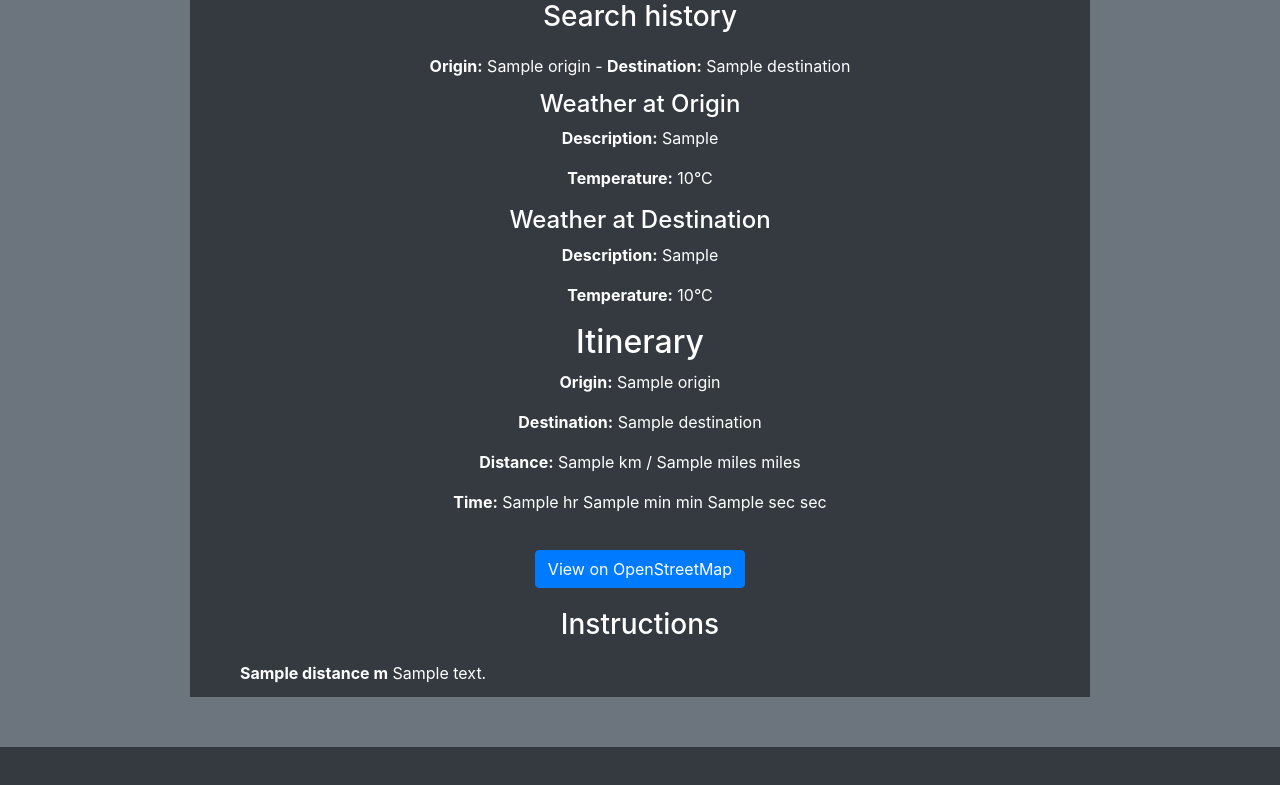
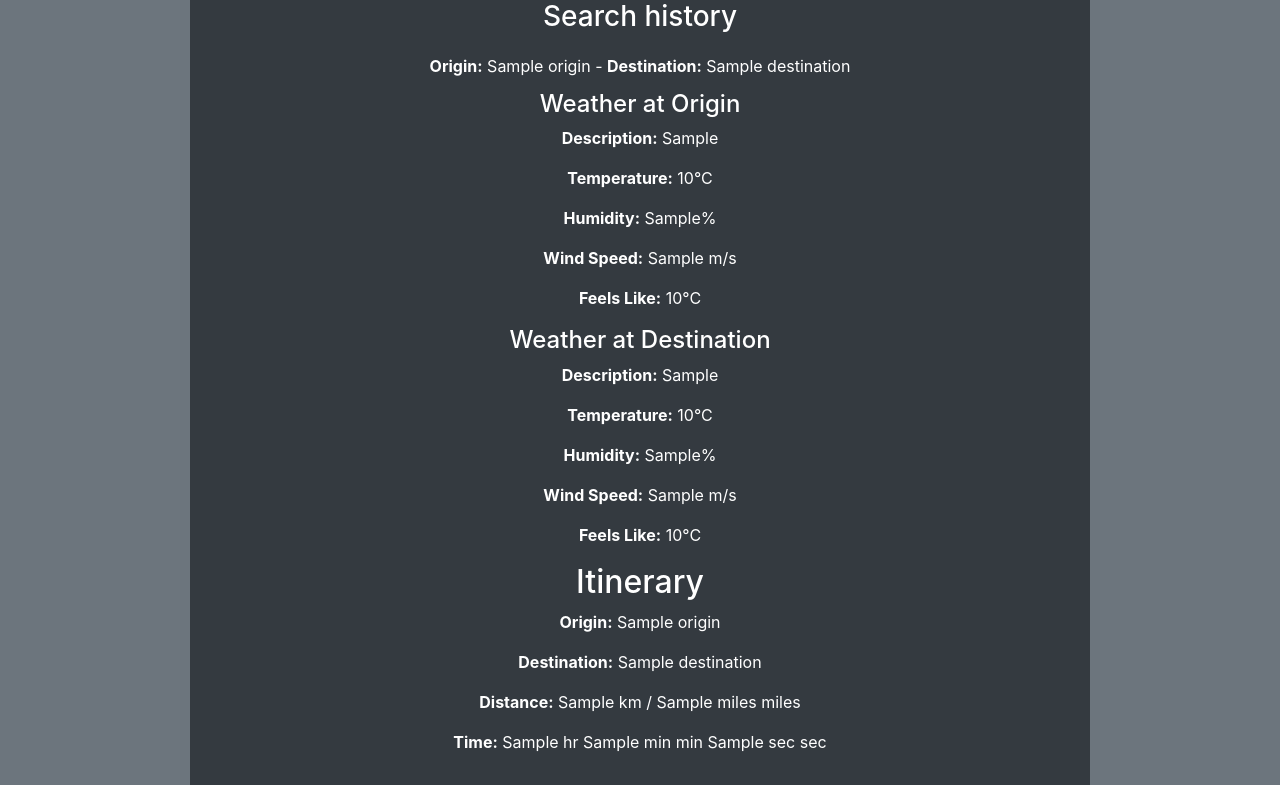
Before and after one commit to Nicolas-Bilj/TechPlus, a Flask app: template midterm/templates/index.html in a window 1280 px wide. Shown: the part 462-1247 px from the top of the page. Before the commit the page ends 1209 px from the top, so only its background shows below. Run offline with Flask 3, Linux system fonts and the light colour scheme; the template is opened without the code that fills it: most values are stand-ins (such as "Sample title", 1, 10 or a date in 2020); a database or web service that is not in the repository returns one stand-in record (values such as "Sample title"); data that the repository does not hold is empty; some libraries are stand-ins or nearby versions.

Commit message:
[ADD] weather humidity feels like and wind speed

```diff
--- a/midterm/app.py
+++ b/midterm/app.py
@@ -13,14 +13,22 @@ def get_weather(lat, lon, api_key):
     url = f"https://api.openweathermap.org/data/2.5/weather?lat={lat}&lon={lon}&appid={api_key}"
     response = requests.get(url)
     data = response.json()
+    print("res:", requests.get(url))
+    print("qsd:", data)
 
     if 'weather' in data and 'main' in data:
         description = data['weather'][0]['description']
         temperature_kelvin = data['main']['temp']
         temperature_celsius = temperature_kelvin - 273.15  # Convert temperature from Kelvin to Celsius
-        return description, temperature_celsius
+        feels_like_kelvin = data['main']['feels_like']
+        feels_like_celsius = feels_like_kelvin - 273.15  # Convert feels like temperature from Kelvin to Celsius
+        humidity = data['main']['humidity']
+        wind_speed = data['wind']['speed']
+        # Add other weather information as needed
+
+        return description, temperature_celsius, feels_like_celsius, humidity, wind_speed
     else:
-        return None, None
+        return None, None, None, None, None
 
 
 @app.route('/')
@@ -68,20 +76,22 @@ def submit():
         # Fetch weather data for the origin coordinates
         if 'origin' in result:
             origin_lat, origin_lon = result['origin'][1], result['origin'][2]  # Extract latitude and longitude
-            origin_weather, origin_temperature = get_weather(origin_lat, origin_lon, api_key)
+            origin_weather, origin_temperature, origin_feels_like, origin_humidity, origin_wind_speed = get_weather(origin_lat, origin_lon, api_key)
         else:
-            origin_weather, origin_temperature = None, None
+            origin_weather, origin_temperature, origin_feels_like, origin_humidity, origin_wind_speed = None, None, None, None, None
 
         # Fetch weather data for the destination coordinates
         if 'destination' in result:
             destination_lat, destination_lon = result['destination'][1], result['destination'][2]  # Extract latitude and longitude
-            destination_weather, destination_temperature = get_weather(destination_lat, destination_lon, api_key)
+            destination_weather, destination_temperature, destination_feels_like, destination_humidity, destination_wind_speed = get_weather(destination_lat, destination_lon, api_key)
         else:
-            destination_weather, destination_temperature = None, None
+            destination_weather, destination_temperature, destination_feels_like, destination_humidity, destination_wind_speed = None, None, None, None, None
 
     return render_template('index.html', result=result, streetMap=streetMap, history=session.get('search_history', []),
                            origin_weather=origin_weather, origin_temperature=origin_temperature,
-                           destination_weather=destination_weather, destination_temperature=destination_temperature)
+                           origin_feels_like=origin_feels_like, origin_humidity=origin_humidity, origin_wind_speed=origin_wind_speed,
+                           destination_weather=destination_weather, destination_temperature=destination_temperature,
+                           destination_feels_like=destination_feels_like, destination_humidity=destination_humidity, destination_wind_speed=destination_wind_speed)
 
 def get_public_ip():
     try:
--- a/midterm/templates/index.html
+++ b/midterm/templates/index.html
@@ -63,11 +63,17 @@
             <h4 class='Spacer-top-bottom'>Weather at Origin</h4>
             <p><strong>Description:</strong> {{ origin_weather }}</p>
             <p><strong>Temperature:</strong> {{ origin_temperature | round }}°C</p>
+            <p><strong>Humidity:</strong> {{ origin_humidity }}%</p>
+            <p><strong>Wind Speed:</strong> {{ origin_wind_speed }} m/s</p>
+            <p><strong>Feels Like:</strong> {{ origin_feels_like | round}}°C</p>
             {% endif %}
             {% if destination_weather %}
             <h4 class='Spacer-top-bottom'>Weather at Destination</h4>
             <p><strong>Description:</strong> {{ destination_weather }}</p>
             <p><strong>Temperature:</strong> {{ destination_temperature | round }}°C</p>
+            <p><strong>Humidity:</strong> {{ destination_humidity }}%</p>
+            <p><strong>Wind Speed:</strong> {{ destination_wind_speed }} m/s</p>
+            <p><strong>Feels Like:</strong> {{ destination_feels_like | round}}°C</p>
             {% endif %}
         </div>
 
```
